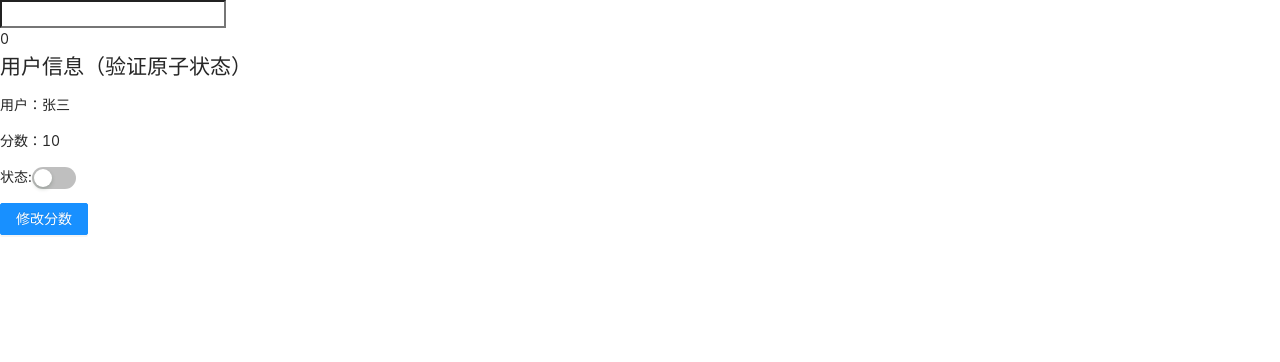
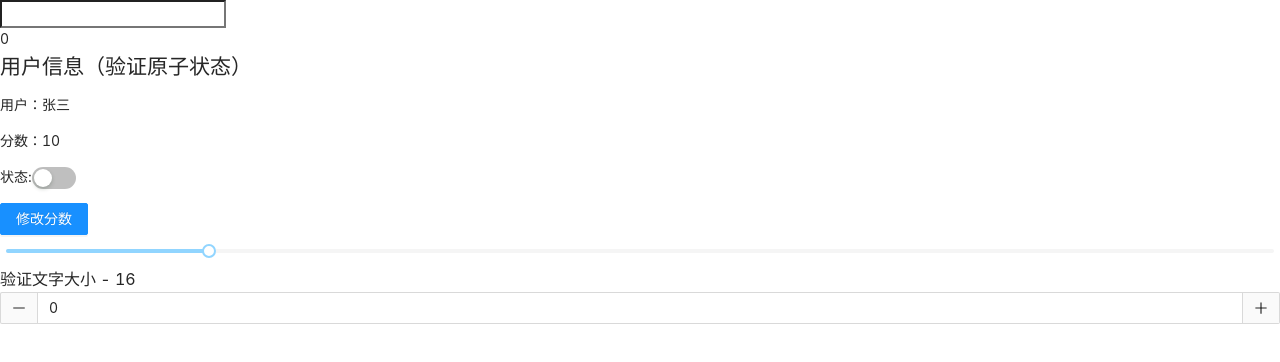
Before and after one commit to Ly5555/react-management, a React app: page / in a window 1280 px wide. Shown: the top 362 px of the page. Built offline with nearby package versions, Linux system fonts and the light colour scheme.

Commit message:
学习recoil

```diff
--- /dev/null
+++ b/src/pages/recoil/component/Counter.tsx
@@ -0,0 +1,22 @@
+import { Input } from 'antd'
+import React, { useEffect } from 'react'
+import { useRecoilValue } from 'recoil'
+import {CountAtom} from "../store/store"
+import IncrementButton from "./IncrementButton"
+import DecrementButton from "./DecrementButton"
+
+const Counter = () => {
+  useEffect(() => console.log('CounterInput render'));
+const count = useRecoilValue(CountAtom)
+  return (
+    <div>
+      <Input
+      addonBefore={<DecrementButton/>}
+      addonAfter={<IncrementButton/>}
+      value={count}
+      />
+    </div>
+  )
+}
+
+export default Counter
--- /dev/null
+++ b/src/pages/recoil/component/DecrementButton.tsx
@@ -0,0 +1,20 @@
+import React, { useEffect, memo } from 'react';
+import { MinusOutlined } from '@ant-design/icons';
+import { useRecoilState, useSetRecoilState } from 'recoil';
+import {CountAtom} from "../store/store"
+
+// 递减按钮
+function DecrementButton() {
+
+  const setCounter = useSetRecoilState(CountAtom);
+
+  useEffect(() => console.log('DecrementButton render'));
+
+  const decrement = () => {
+    setCounter(count => count-1);
+  };
+
+  return <MinusOutlined onClick={ decrement } />;
+}
+
+export default memo(DecrementButton);
--- /dev/null
+++ b/src/pages/recoil/component/IncrementButton.tsx
@@ -0,0 +1,20 @@
+import React, { useEffect, memo } from 'react';
+import { PlusOutlined } from '@ant-design/icons';
+import { useRecoilState, useSetRecoilState } from 'recoil';
+import {CountAtom} from "../store/store"
+
+function IncrementButton() {
+  // const [, setCounter] = useRecoilState(CountAtom);
+
+  const setCounter = useSetRecoilState(CountAtom);
+
+  useEffect(() => console.log('IncrementButton render'));
+
+  const increment = () => {
+    setCounter(count => count+1);
+  };
+
+  return <PlusOutlined onClick={ increment } />;
+}
+
+export default memo(IncrementButton);
--- /dev/null
+++ b/src/pages/recoil/component/SelectFontSize.tsx
@@ -0,0 +1,20 @@
+import { Slider } from 'antd';
+import React from 'react'
+import { useRecoilState, useRecoilValue } from "recoil";
+import { fontSizeAtom,fontSizeState } from "../store/store";
+const SelectFontSize = () => {
+ const [fontSize, setFontSize] = useRecoilState(fontSizeAtom);
+ const sizeState = useRecoilValue(fontSizeState);
+ return (
+    <div>
+      <Slider defaultValue={fontSize}
+      onChange={(e:number)=>setFontSize(e)}
+      />
+<span style={{fontSize:sizeState}}>
+    验证文字大小 - {fontSize}
+</span>
+    </div>
+  )
+}
+
+export default SelectFontSize
--- a/src/pages/recoil/component/index.tsx
+++ b/src/pages/recoil/component/index.tsx
@@ -1,2 +1,5 @@
 import UserInfo from "./userInfo";
-export { UserInfo };
+import SelectFontSize from "./SelectFontSize"
+import Counter from "./Counter";
+
+export { UserInfo,SelectFontSize,Counter };
--- a/src/pages/recoil/index.tsx
+++ b/src/pages/recoil/index.tsx
@@ -1,7 +1,7 @@
 import React from "react";
 import { RecoilRoot, useRecoilState, useRecoilValue } from "recoil";
 import { charCountState, textState, userInfoAtom } from "./store/store";
-import { UserInfo } from "./component/index";
+import { UserInfo,SelectFontSize,Counter } from "./component/index";
 const Recoil = () => {
   return (
     <div>
@@ -9,6 +9,8 @@ const Recoil = () => {
         <InputNuber />
         <CharCountState />
         <UserInfo />
+        <SelectFontSize/>
+        <Counter/>
       </RecoilRoot>
     </div>
   );
--- a/src/pages/recoil/store/store.tsx
+++ b/src/pages/recoil/store/store.tsx
@@ -33,5 +33,22 @@ const userInfoAtom = atom({
   ],
   dangerouslyAllowMutability: true,
 });
+// 字体大小原子状态
+const fontSizeAtom = atom({
+  key: "fontSizeAtom",
+  default: 16,
+});
+const fontSizeState = selector({
+  key: "fontSizeState",
+  get:({ get }) =>{
+     const fontSizeNum = get(fontSizeAtom);
+     return fontSizeNum  + "px";
+  }})
 
-export { textState, charCountState, userInfoAtom };
+
+// 计数器
+ const CountAtom = atom({
+  key: 'countAtom',
+  default: 0
+});
+export { textState, charCountState, userInfoAtom ,fontSizeAtom,fontSizeState,CountAtom};
```
Also changed, not shown: src/pages/recoil/lear/简介.tsx (+18 -0 lines), src/pages/ts/type别名.tsx (line endings or trailing spaces).
